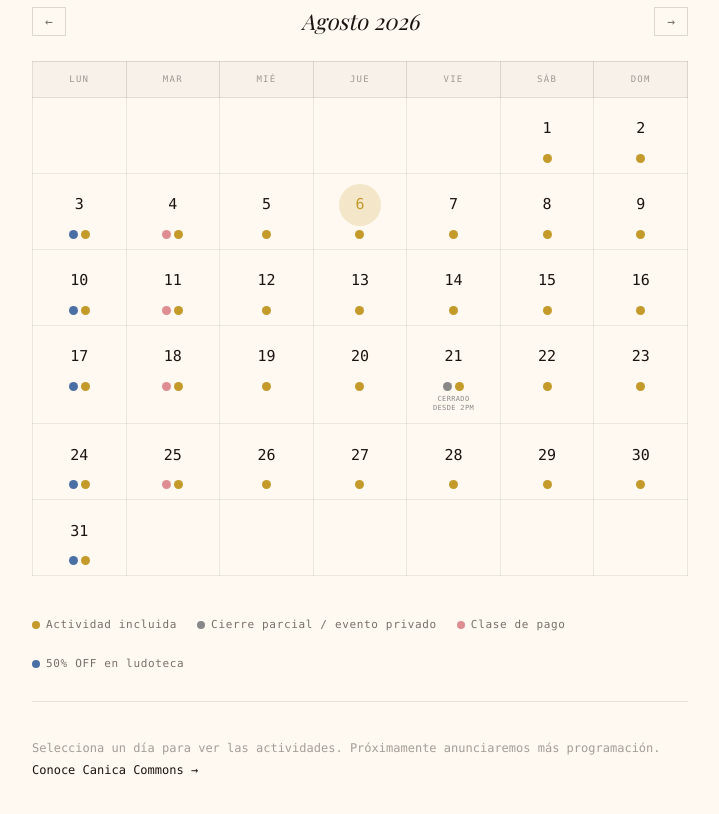
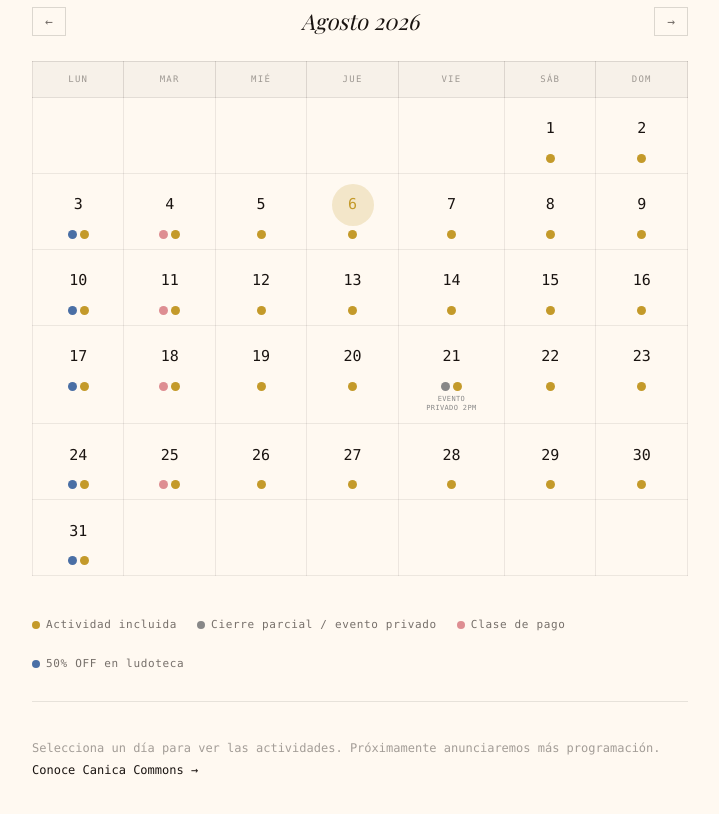
Before and after one commit to ruben668/canica-web, a plain HTML site: page actividades.html in a window 1280 px wide. Shown: the part 539-1353 px from the top of the page, without its empty margins (280-999 px from the left). Drawn offline with nearby package versions, Linux system fonts and the light colour scheme; a web font is replaced by a local one.

Commit message:
fix: Aug 21 shows 'evento privado 2pm' on calendar cell

```diff
--- a/actividades.html
+++ b/actividades.html
@@ -980,7 +980,7 @@ function renderMonth(offset) {
     }
 
     const hasClosed2 = hasAct && (ACTIVITY_DATA[key]||[]).some(function(a){ return a.closed; });
-    const closedLabel = hasClosed2 ? '<div style="font-size:7px;letter-spacing:.05em;text-transform:uppercase;color:#888;margin-top:2px;text-align:center;line-height:1.3;font-family:var(--body)">cerrado<br>desde 2pm</div>' : '';
+    const closedLabel = hasClosed2 ? '<div style="font-size:7px;letter-spacing:.05em;text-transform:uppercase;color:#888;margin-top:2px;text-align:center;line-height:1.3;font-family:var(--body)">evento<br>privado 2pm</div>' : '';
     html += '<td style="text-align:center;padding:10px 4px;border:1px solid rgba(26,20,17,.08);vertical-align:top"><div style="display:inline-flex;flex-direction:column;align-items:center;gap:2px;cursor:'+cur+'" onclick="selectDay('+year+','+month+','+d+')"><span style="display:inline-flex;align-items:center;justify-content:center;width:42px;height:42px;border-radius:50%;background:'+bg+';color:'+clr+';font-weight:'+fw+';font-family:var(--body);font-size:15px;line-height:1">'+d+'</span>'+dot+closedLabel+'</div></td>';
 
     col++;
```
